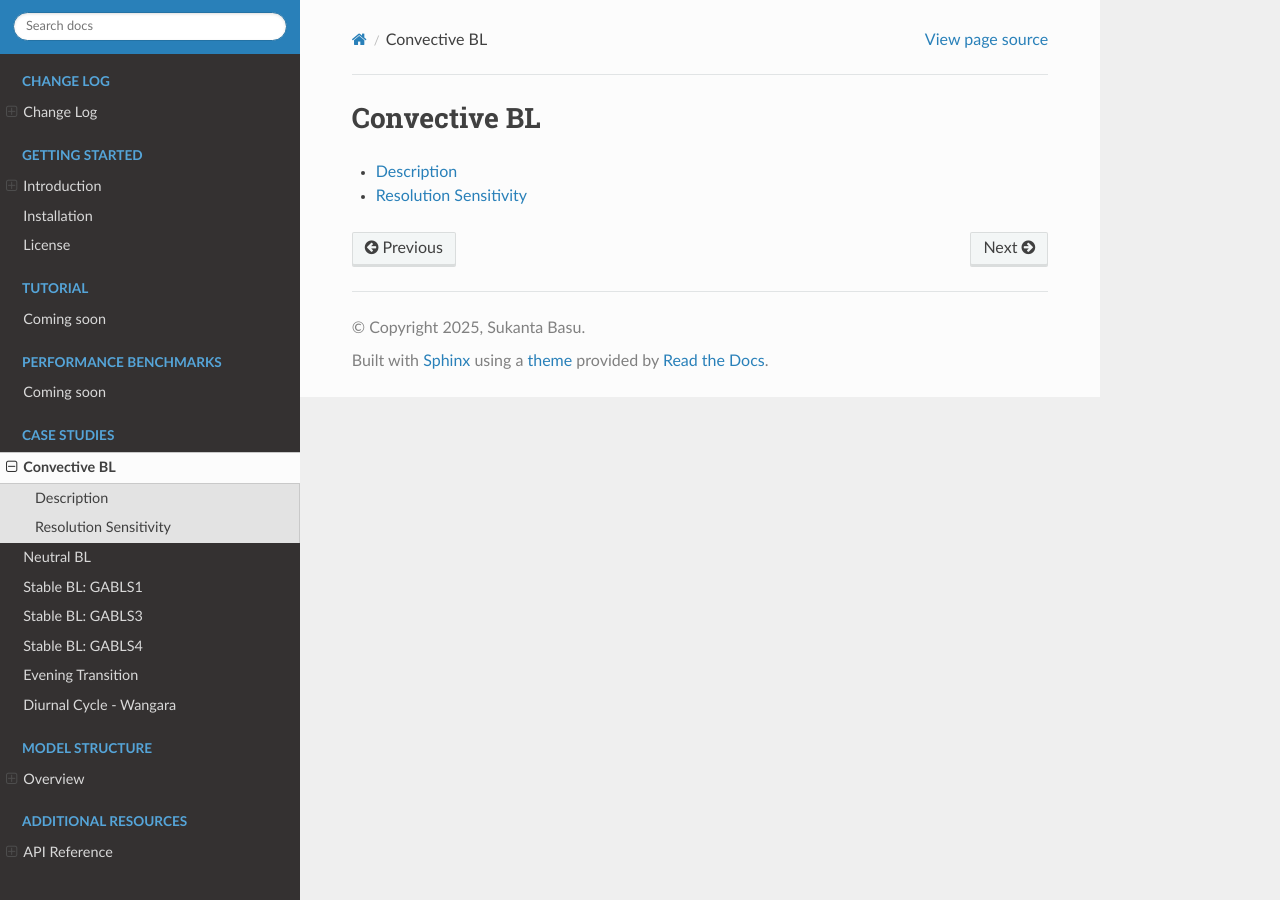
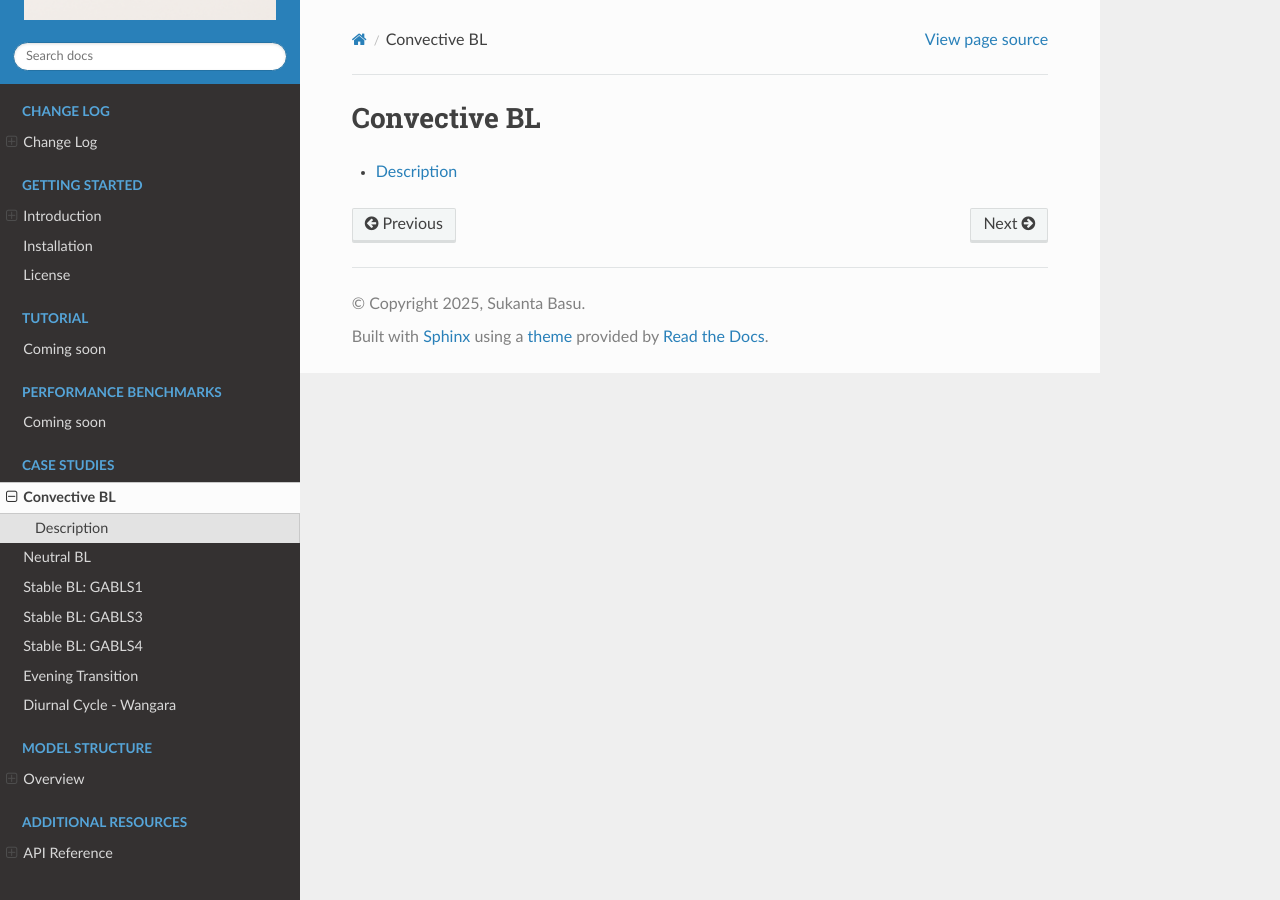
Before and after one commit to Sukantabasu/jax-alfa, a Sphinx documentation site: the page built from docs/source/examples/CBL_N91/index.rst, in a window 1280 px wide. Built offline with Sphinx 7.4.7 and the Read the Docs theme 3.1.0, drawn with Linux system fonts in a browser that asks for light colours; part of the change alters nothing that is shown.

```diff
--- a/docs/source/examples/CBL_N91/index.rst
+++ b/docs/source/examples/CBL_N91/index.rst
@@ -5,4 +5,3 @@ Convective BL
    :maxdepth: 1
 
    notebooks/CBL_N91_Description
-   notebooks/CBL_N91_ResolutionSensitivity
```
